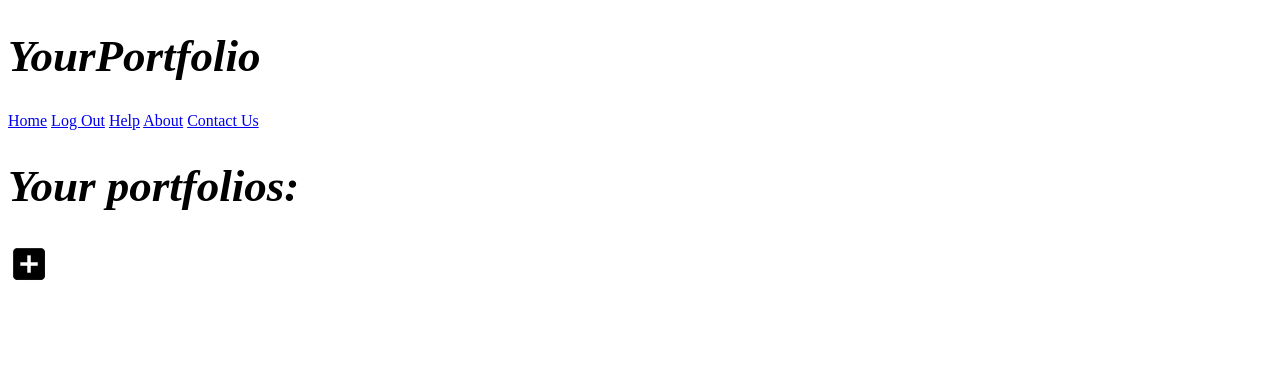
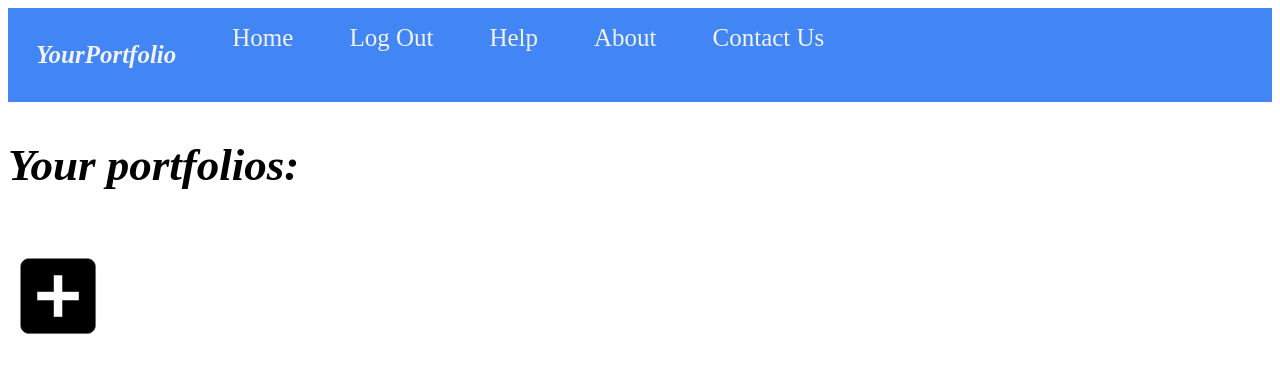
Before and after one commit to aliciah18-meet/myprettywebsite, a Flask app: template templates/home2.html in a window 1280 px wide. Shown: the top 373 px of the page. Run offline with Flask 2, Linux system fonts and the light colour scheme; the template is opened without the code that fills it, so the values that code supplies are empty.

Commit message:
fixed some stuffs

```diff
--- a/app.py
+++ b/app.py
@@ -29,9 +29,13 @@ def signup():
 	if request.method == 'GET':
 		return render_template('signup.html')
 	elif request.method == 'POST':
+		print ('hello')
 		user= User(request.form['username'], request.form['password'])
-		db.session.add(User)
-		db.session.commit
+		print ('h1')
+		db.session.add(user)
+		print ('2')
+		db.session.commit()
+		print ("hi")
 		return render_template('home2.html')
 
 
--- a/static/home2.css
+++ b/static/home2.css
@@ -1,5 +1,42 @@
 h1 {
+	font-size: 25px;
+	font-style: italic;
+}
+
+h2 {
 	font-size: 45px;
 	font-style: underline;
 	font-style: italic;
 }
+
+a {text-decoration:none;}
+
+
+.navbar {
+    background-color: #4285f4;
+    overflow: hidden;
+}
+
+.navbar a {
+    float: left;
+    display: block;
+    color: #f2f2f2;
+    text-align: center;
+    padding: 16px 28px;
+    text-decoration: none;
+    font-size: 25px;
+}
+
+.navbar a:hover {
+    background-color: #4265f4;
+    color: white;
+}
+
+.active {
+    background-color: #4285f4;
+    color: white;
+}
+
+.navbar .icon {
+    display: none;
+}
--- a/templates/home2.html
+++ b/templates/home2.html
@@ -12,18 +12,18 @@
 <div class="navbar" id="mynavbar">
   <a><h1>YourPortfolio</h1></a>
   <a href="#home">Home</a>
-  <a href="home.html">Log Out</a>
+  <a href="templates/home.html">Log Out</a>
   <a href="#help">Help</a>
   <a href="#about">About</a>
   <a href="#contactus">Contact Us</a>
 </div>
 
-<h1>Your portfolios:</h1>
+<h2>Your portfolios:</h2>
 
 <p>
-
+<br>
 <a href="templates/makeportfolio.html">
-<img src="static/plus.jpg" width="42" height="42" border="0">
+<img src="static/plus.jpg" width="100" height="100" border="0">
 </a>
 </p>
 
--- a/templates/signup.html
+++ b/templates/signup.html
@@ -16,7 +16,7 @@
     <input type="text" placeholder="Enter Username" name="username" required>
     <br>
     <label><b>Password</b><br></label>
-    <input type="password" placeholder="Enter Password" name="psw" required>
+    <input type="password" placeholder="Enter Password" name="password" required>
     <br>
     <label><b>Repeat Password</b><br></label>
     <input type="password" placeholder="Repeat Password" name="psw-repeat" required>
```
Also changed, not shown: users.db.
